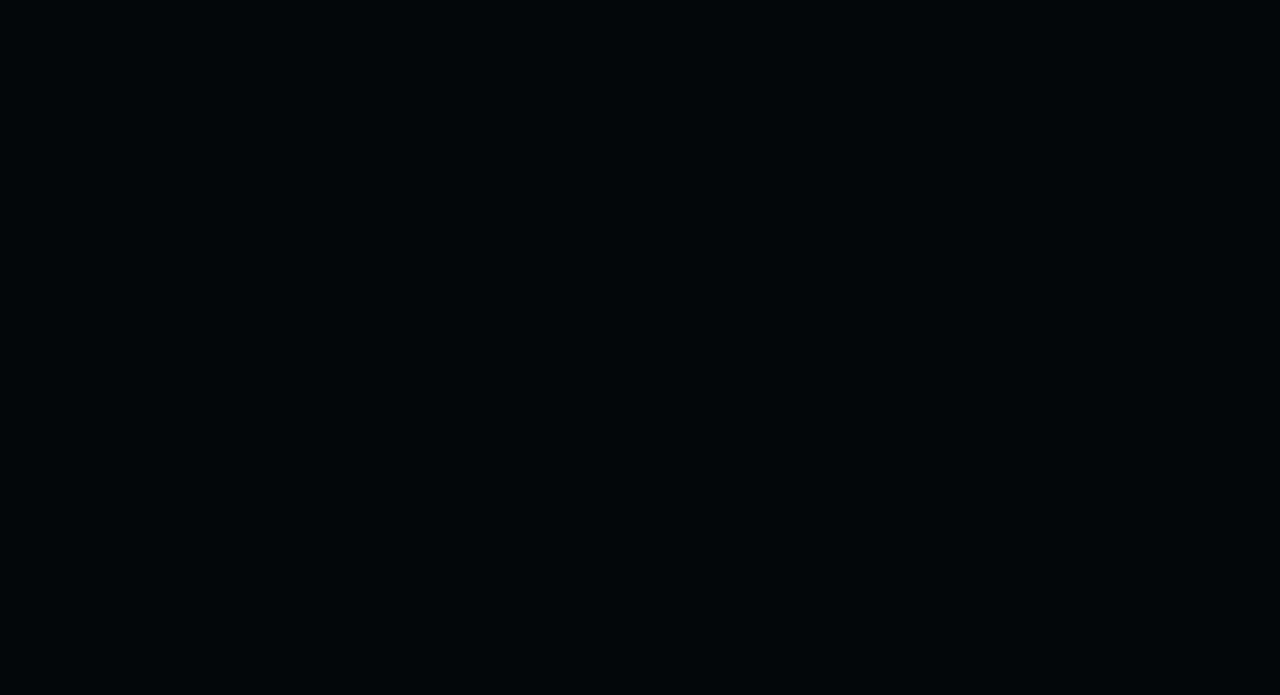
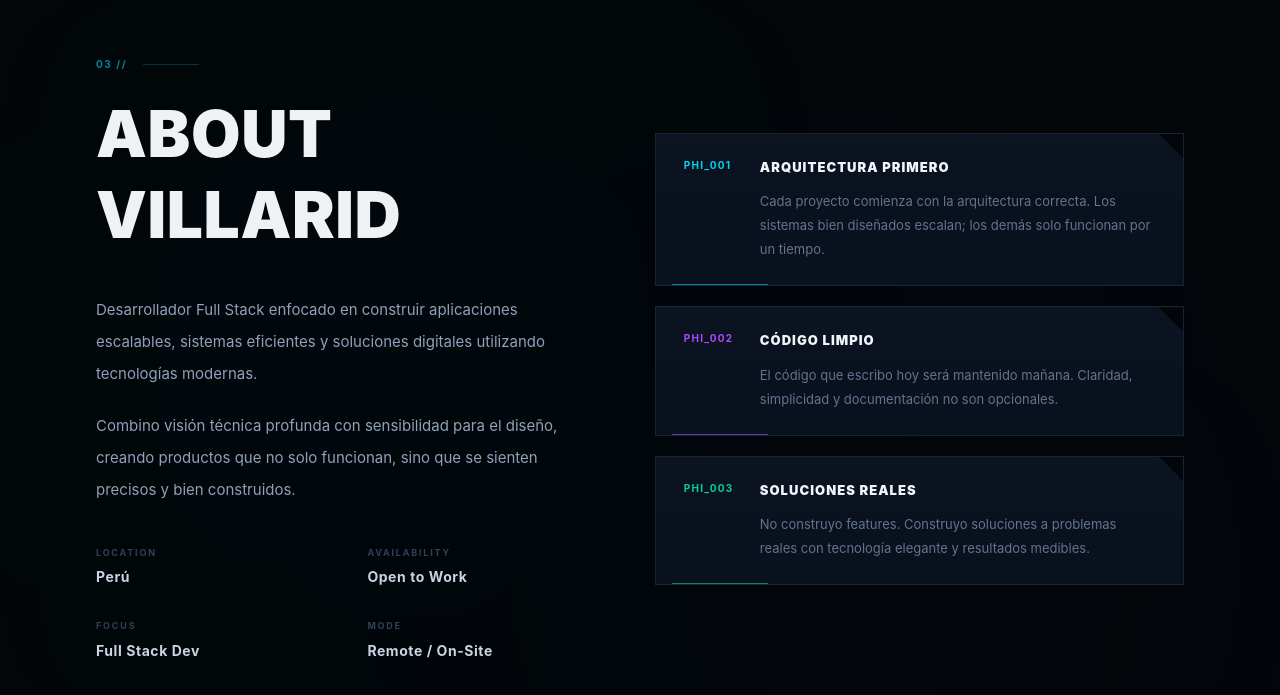
Before and after one commit to VILLARID/Villaris, a React app: page / in a window 1280 px wide. Shown: the part 2441-3136 px from the top of the page. Before the commit the page ends 2400 px from the top, so only its background shows below. Built offline with nearby package versions, Linux system fonts and the light colour scheme; the HTML template or start-up script is replaced by a standard one.

Commit message:
feat(about): add about component

```diff
--- a/src/App.jsx
+++ b/src/App.jsx
@@ -1,6 +1,7 @@
 import Home from './pages/Home';
 import CoreSystem from './pages/CoreSystem';
 import ProjectArchive from "./pages/ProjectArchive";
+import About from "./pages/About";
 
 function App() {
   return (
@@ -8,6 +9,7 @@ function App() {
     <Home />
     <CoreSystem />
     <ProjectArchive />
+    <About />
     </>
   )
 }
--- /dev/null
+++ b/src/components/About/AboutStats.jsx
@@ -0,0 +1,38 @@
+const stats = [
+    {
+        label: "LOCATION",
+        value: "Perú",
+    },
+    {
+        label: "AVAILABILITY",
+        value: "Open to Work",
+    },
+    {
+        label: "FOCUS",
+        value: "Full Stack Dev",
+    },
+    {
+        label: "MODE",
+        value: "Remote / On-Site",
+    },
+];
+
+function AboutStats() {
+    return (
+        <div className="mt-10 grid max-w-[650px] grid-cols-1 gap-x-16 gap-y-8 sm:grid-cols-2">
+            {stats.map((stat) => (
+                <div key={stat.label} className="group">
+                    <p className="text-[9px] font-bold uppercase tracking-[0.2em] text-slate-700 transition group-hover:text-cyan-500/60">
+                        {stat.label}
+                    </p>
+
+                    <p className="mt-2 text-[13px] font-bold tracking-[0.04em] text-slate-300 sm:text-sm">
+                        {stat.value}
+                    </p>
+                </div>
+            ))}
+        </div>
+    );
+}
+
+export default AboutStats;
--- /dev/null
+++ b/src/components/About/PhilosophyCard.jsx
@@ -0,0 +1,57 @@
+const accentStyles = {
+    cyan: {
+        id: "text-cyan-400",
+        border: "bg-cyan-400/60",
+        glow: "hover:border-cyan-400/30 hover:shadow-[0_0_35px_rgba(34,211,238,0.05)]",
+    },
+
+    purple: {
+        id: "text-purple-500",
+        border: "bg-purple-500/60",
+        glow: "hover:border-purple-500/30 hover:shadow-[0_0_35px_rgba(168,85,247,0.05)]",
+    },
+
+    emerald: {
+        id: "text-emerald-400",
+        border: "bg-emerald-400/60",
+        glow: "hover:border-emerald-400/30 hover:shadow-[0_0_35px_rgba(52,211,153,0.05)]",
+    },
+};
+
+function PhilosophyCard({ id, title, description, accent = "cyan" }) {
+    const styles = accentStyles[accent] || accentStyles.cyan;
+
+    return (
+        <article className={`philosophy-card group relative overflow-hidden border border-slate-800/80 bg-[#09111e] px-6 py-6 transition duration-300 hover:-translate-y-1 hover:bg-[#0b1524] sm:px-7 ${styles.glow}`}>
+            {/* Scanlines */}
+            <div className="pointer-events-none absolute inset-0 bg-[repeating-linear-gradient(to_bottom,rgba(255,255,255,0.012)_0px,rgba(255,255,255,0.012)_1px,transparent_1px,transparent_4px)] opacity-30" />
+
+            {/* Brillo superior */}
+            <div className="pointer-events-none absolute inset-x-0 top-0 h-20 bg-gradient-to-b from-white/[0.012] to-transparent" />
+
+            {/* Línea inferior */}
+            <div className={`absolute bottom-0 left-4 h-px w-24 ${styles.border}`} />
+
+            {/* Esquina recortada */}
+            <div className="pointer-events-none absolute right-0 top-0 h-6 w-6 bg-[#020609] [clip-path:polygon(100%_0,100%_100%,0_0)]" />
+
+            <div className="relative z-10 grid gap-4 sm:grid-cols-[60px_minmax(0,1fr)]">
+                <span className={`text-[10px] font-bold uppercase tracking-[0.12em] ${styles.id}`}>
+                    {id}
+                </span>
+
+                <div>
+                    <h3 className="text-[12px] font-black uppercase tracking-[0.08em] text-slate-100 sm:text-[13px]">
+                        {title}
+                    </h3>
+
+                    <p className="mt-3 max-w-[620px] text-[12px] leading-6 text-slate-500 transition group-hover:text-slate-400 sm:text-[13px]">
+                        {description}
+                    </p>
+                </div>
+            </div>
+        </article>
+    );
+}
+
+export default PhilosophyCard;
--- /dev/null
+++ b/src/pages/About.jsx
@@ -0,0 +1,103 @@
+import AboutStats from "../components/About/AboutStats";
+import PhilosophyCard from "../components/About/PhilosophyCard";
+
+const philosophies = [
+    {
+        id: "PHI_001",
+        title: "ARQUITECTURA PRIMERO",
+        description: "Cada proyecto comienza con la arquitectura correcta. Los sistemas bien diseñados escalan; los demás solo funcionan por un tiempo.",
+        accent: "cyan",
+    },
+    {
+        id: "PHI_002",
+        title: "CÓDIGO LIMPIO",
+        description: "El código que escribo hoy será mantenido mañana. Claridad, simplicidad y documentación no son opcionales.",
+        accent: "purple",
+    },
+    {
+        id: "PHI_003",
+        title: "SOLUCIONES REALES",
+        description: "No construyo features. Construyo soluciones a problemas reales con tecnología elegante y resultados medibles.",
+        accent: "emerald",
+    },
+];
+
+function About() {
+    return (
+        <section id="about" className="relative flex min-h-screen items-center overflow-hidden py-24">
+            {/* Brillos ambientales */}
+            <div className="pointer-events-none absolute left-[12%] top-1/2 h-[500px] w-[500px] -translate-y-1/2 rounded-full bg-cyan-500/[0.025] blur-[180px]" />
+
+            <div className="pointer-events-none absolute right-[18%] top-[48%] h-[450px] w-[450px] rounded-full bg-purple-500/[0.025] blur-[170px]" />
+
+            {/* Contenido */}
+            <div className="relative z-10 mx-auto grid w-full max-w-[1540px] grid-cols-1 items-center gap-16 px-6 sm:px-10 md:px-16 lg:grid-cols-[minmax(0,0.95fr)_minmax(520px,1.05fr)] lg:gap-20 lg:px-20 xl:px-24">
+                {/* COLUMNA IZQUIERDA */}
+                <div className="min-w-0">
+                    {/* Número */}
+                    <div className="mb-8 flex items-center gap-4">
+                        <span className="text-[10px] font-bold tracking-[0.16em] text-cyan-500/70">
+                            03 //
+                        </span>
+
+                        <span className="h-px w-14 bg-cyan-500/25" />
+                    </div>
+
+                    {/* Título */}
+                    <div className="leading-[0.95]">
+                        <h2 className="text-[clamp(2.8rem,5vw,5rem)] font-black uppercase tracking-[0.01em] text-[#eef2f5]">
+                            ABOUT
+                        </h2>
+
+                        <h2 className="mt-5 text-[clamp(2.8rem,5vw,5rem)] font-black uppercase tracking-[0.01em] text-[#eef2f5]">
+                            VILLARID
+                        </h2>
+                    </div>
+
+                    {/* Descripción */}
+                    <div className="mt-12 max-w-[690px] space-y-5 text-[13px] leading-7 text-slate-400 sm:text-[15px] sm:leading-8">
+                        <p>
+                            Desarrollador Full Stack enfocado en construir aplicaciones escalables, sistemas eficientes y soluciones digitales utilizando tecnologías modernas.
+                        </p>
+
+                        <p>
+                            Combino visión técnica profunda con sensibilidad para el diseño, creando productos que no solo funcionan, sino que se sienten precisos y bien construidos.
+                        </p>
+                    </div>
+
+                    {/* Datos */}
+                    <AboutStats />
+                </div>
+
+                {/* COLUMNA DERECHA */}
+                <div className="space-y-5">
+                    {philosophies.map((philosophy) => (
+                        <PhilosophyCard key={philosophy.id} id={philosophy.id} title={philosophy.title} description={philosophy.description} accent={philosophy.accent} />
+                    ))}
+                </div>
+            </div>
+
+            {/* Navegación lateral */}
+            <div className="pointer-events-none absolute right-5 top-1/2 hidden -translate-y-1/2 flex-col items-end gap-5 2xl:flex">
+                <span className="h-px w-3 bg-slate-700" />
+                <span className="h-px w-3 bg-slate-700" />
+                <span className="h-px w-3 bg-slate-700" />
+
+                <div className="flex items-center gap-3">
+                    <span className="text-[8px] font-bold uppercase tracking-[0.18em] text-cyan-400">
+                        About
+                    </span>
+
+                    <span className="h-px w-10 bg-cyan-400" />
+
+                    <span className="h-2 w-2 rounded-full bg-cyan-400 shadow-[0_0_12px_rgba(34,211,238,0.9)]" />
+                </div>
+
+                <span className="h-px w-3 bg-slate-700" />
+                <span className="h-px w-3 bg-slate-700" />
+            </div>
+        </section>
+    );
+}
+
+export default About;
```
